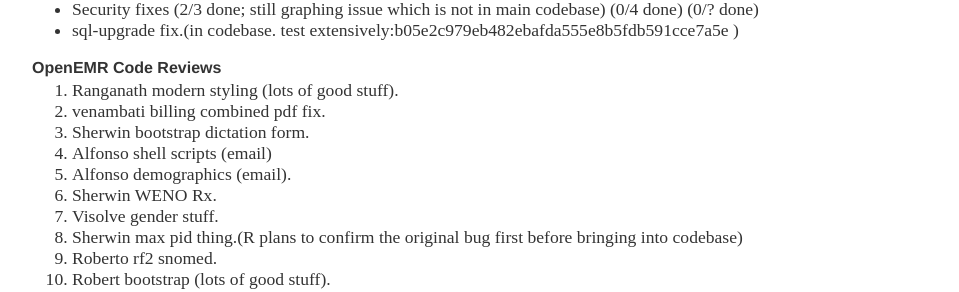
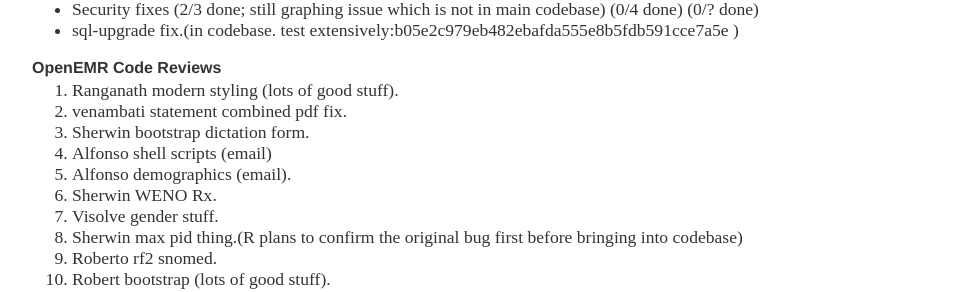
Before and after one commit to bradymiller/bradymiller.github.io, a Jekyll site: the page built from todo/index.md, in a window 1280 px wide and 900 px high. Shown: the part 281-573 px from the top of the window, without its empty margins (160-1119 px from the left). Built offline with Jekyll 4.4.1, drawn with Linux system fonts in a browser that asks for light colours; our own code applies the rules of GitHub Pages for plain Markdown files.

Commit message:
Create index.md

```diff
--- a/todo/index.md
+++ b/todo/index.md
@@ -10,7 +10,7 @@
 
 ### OpenEMR Code Reviews
 1. Ranganath modern styling (lots of good stuff).
-1. venambati billing combined pdf fix.
+1. venambati statement combined pdf fix.
 1. Sherwin bootstrap dictation form.
 1. Alfonso shell scripts (email)
 1. Alfonso demographics (email).
```
